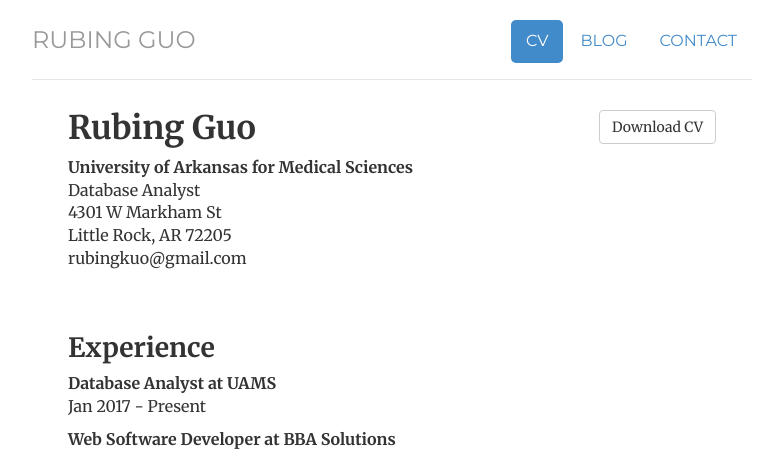
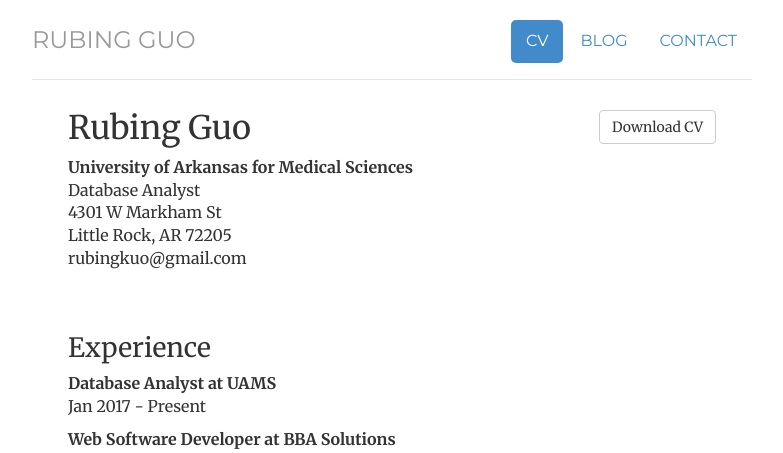
Before and after one commit to flower-joke/peanutshells.github.io, a Jekyll site: the page built from cv/index.html, in a window 1280 px wide. Shown: the top 453 px of the page, without its empty margins (248-1031 px from the left). Built offline with Jekyll 4.4.1, drawn with Linux system fonts in a browser that asks for light colours.

Commit message:
font-weight 500

```diff
--- a/css/style.css
+++ b/css/style.css
@@ -2,7 +2,7 @@
 @import url(http://fonts.googleapis.com/css?family=Montserrat);
 body { padding-top: 20px; padding-bottom: 40px; font-family: 'Merriweather', Georgia, Times; font-size: 16px; }
 
-h1, h2, h3, h4, h5, h6, .h1, .h2, .h3, .h4, .h5, .h6 { font-family: 'Merriweather', Georgia, Times; font-weight: 700;}
+h1, h2, h3, h4, h5, h6, .h1, .h2, .h3, .h4, .h5, .h6 { font-family: 'Merriweather', Georgia, Times; font-weight: 500;}
 
 /*
 
```
